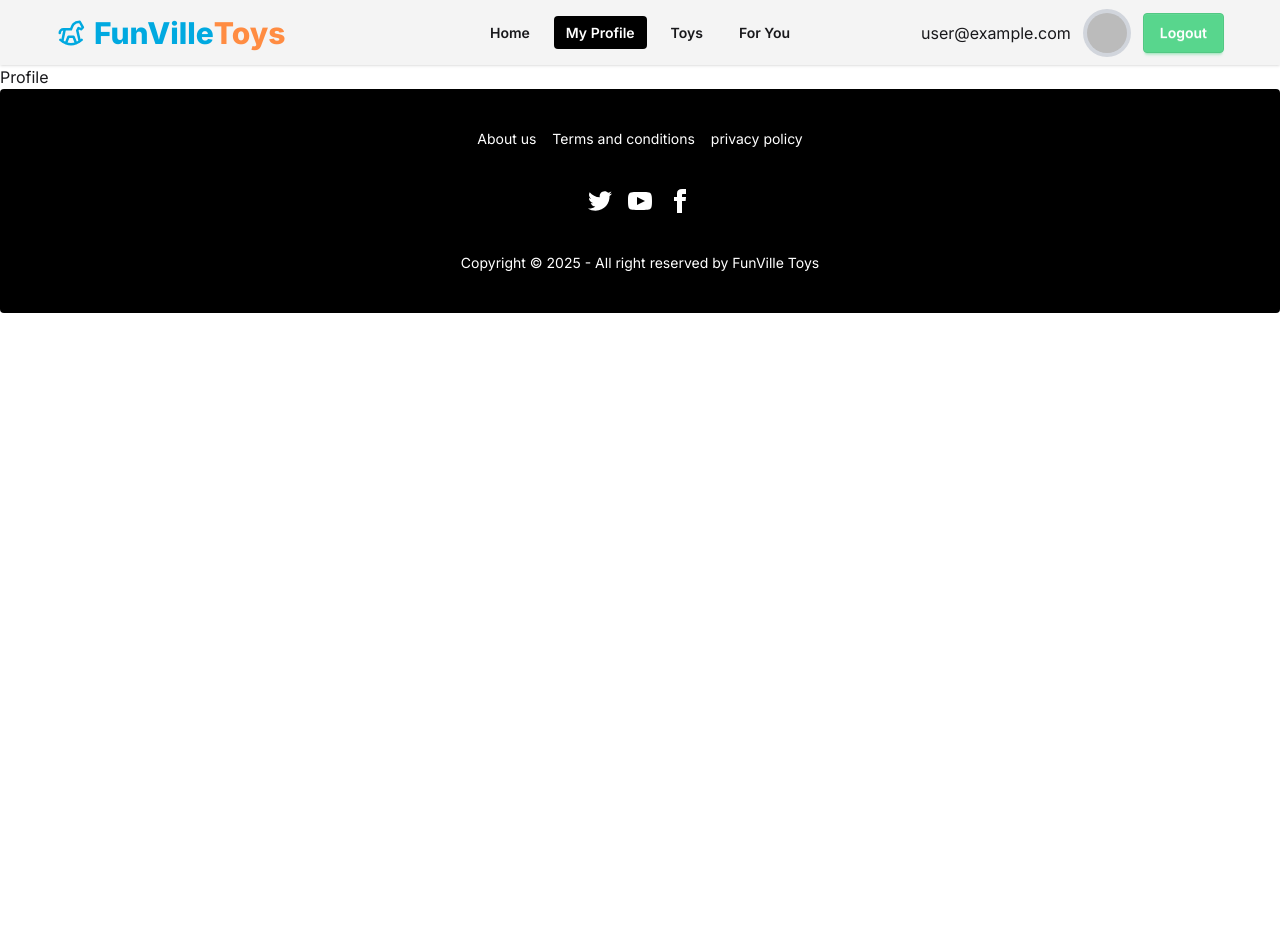
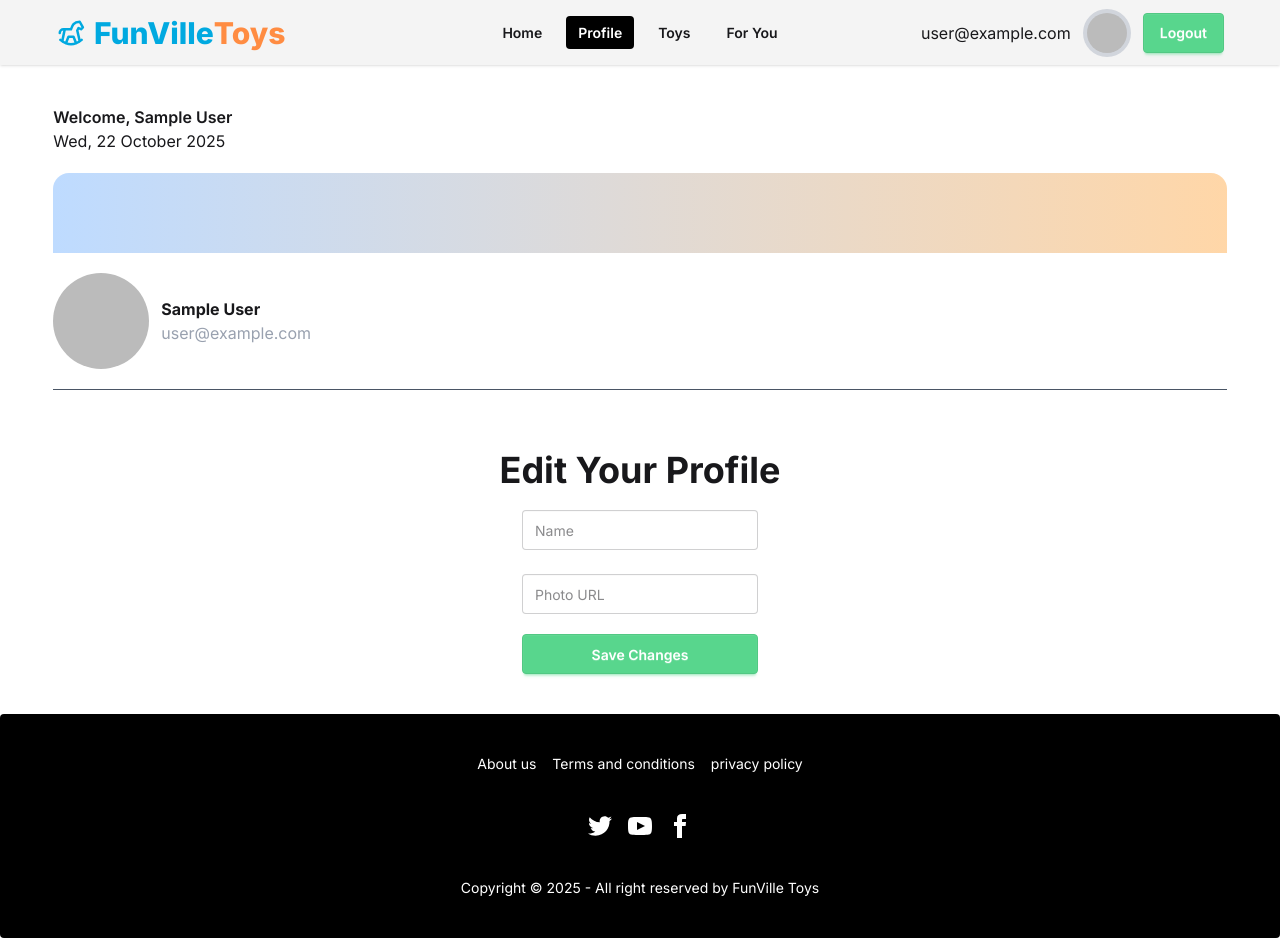
Before and after one commit to Ibne-Shahid/funville-toys, a React (Vite) app: page /myProfile in a window 1280 px wide. Before the commit the page ends 800 px from the top, so only its background shows below. Built offline with nearby package versions, Linux system fonts and the light colour scheme; no server answers; sample sign-in values are in the browser's storage.

Commit message:
my profile design and edit profile functionality done, and a navigation bug fixed for better UX

```diff
--- a/package.json
+++ b/package.json
@@ -12,6 +12,7 @@
   "dependencies": {
     "@tailwindcss/vite": "^4.1.12",
     "axios": "^1.12.2",
+    "date-fns": "^4.1.0",
     "firebase": "^12.4.0",
     "react": "^19.1.1",
     "react-dom": "^19.1.1",
--- a/src/components/NavBar.jsx
+++ b/src/components/NavBar.jsx
@@ -40,7 +40,7 @@ const NavBar = () => {
                             tabIndex="-1"
                             className="menu menu-sm dropdown-content bg-base-100 rounded-box z-1 mt-3 w-52 p-2 shadow">
                             <li className='font-semibold'><NavLink className={({ isActive }) => isActive ? "bg-black text-white" : ""} to="/">Home</NavLink></li>
-                            <li className='font-semibold'><NavLink className={({ isActive }) => isActive ? "bg-black text-white" : ""} to="/myProfile">My Profile</NavLink></li>
+                            <li className='font-semibold'><NavLink className={({ isActive }) => isActive ? "bg-black text-white" : ""} to="/myProfile">Profile</NavLink></li>
                             <li className='font-semibold'><NavLink className={({ isActive }) => isActive ? "bg-black text-white" : ""} to="/allToys">Toys</NavLink></li>
                             <li className='font-semibold'><NavLink className={({ isActive }) => isActive ? "bg-black text-white" : ""} to="/forYou">For You</NavLink></li>
 
@@ -52,7 +52,7 @@ const NavBar = () => {
                 <div className="navbar-center hidden lg:flex">
                     <ul className="menu menu-horizontal gap-3 px-1">
                         <li className='font-semibold'><NavLink className={({ isActive }) => isActive ? "bg-black text-white" : ""} to="/">Home</NavLink></li>
-                        <li className='font-semibold'><NavLink className={({ isActive }) => isActive ? "bg-black text-white" : ""} to="/myProfile">My Profile</NavLink></li>
+                        <li className='font-semibold'><NavLink className={({ isActive }) => isActive ? "bg-black text-white" : ""} to="/myProfile">Profile</NavLink></li>
                         <li className='font-semibold'><NavLink className={({ isActive }) => isActive ? "bg-black text-white" : ""} to="/allToys">Toys</NavLink></li>
                         <li className='font-semibold'><NavLink className={({ isActive }) => isActive ? "bg-black text-white" : ""} to="/forYou">For You</NavLink></li>
 
--- a/src/pages/Login.jsx
+++ b/src/pages/Login.jsx
@@ -58,7 +58,7 @@ const Login = () => {
                     text: `Welcome ${user.displayName || "User"}!`,
                     icon: "success"
                 });
-                navigate("/");
+                navigate(`${location.state ? location.state : "/"}`)
             })
             .catch(error => {
                 Swal.fire({
@@ -99,7 +99,7 @@ const Login = () => {
                         <svg aria-label="Google logo" width="16" height="16" xmlns="http://www.w3.org/2000/svg" viewBox="0 0 512 512"><g><path d="m0 0H512V512H0" fill="#fff"></path><path fill="#34a853" d="M153 292c30 82 118 95 171 60h62v48A192 192 0 0190 341"></path><path fill="#4285f4" d="m386 400a140 175 0 0053-179H260v74h102q-7 37-38 57"></path><path fill="#fbbc02" d="m90 341a208 200 0 010-171l63 49q-12 37 0 73"></path><path fill="#ea4335" d="m153 219c22-69 116-109 179-50l55-54c-78-75-230-72-297 55"></path></g></svg>
                         Login with Google
                     </button>
-                    <p className='mt-3'>Doesn't have an account? <Link to="/register"><span className='text-secondary'>Register</span></Link></p>
+                    <p className='mt-3'>Doesn't have an account? <Link to="/register" state={location.state}><span className='text-secondary'>Register</span></Link></p>
                 </form>
             </div>
         </div>
--- a/src/pages/Profile.jsx
+++ b/src/pages/Profile.jsx
@@ -1,10 +1,72 @@
-import React from 'react'
+import React, { use } from 'react'
+import { AuthContext } from '../provider/AuthProvider'
+import { format } from 'date-fns'
 
 const Profile = () => {
+
+  const { user, updateUser, setUser } = use(AuthContext)
+
+  const handleUpdate = (e)=>{
+      e.preventDefault()
+
+      const form = e.target;
+      const name = form.name.value;
+      const photo = form.photo.value;
+
+      const updatedName = name || user?.displayName;
+      const updaterPhoto = photo || user?.photoURL;
+
+      updateUser({displayName: updatedName, photoURL: updaterPhoto})
+      .then(()=>{
+        setUser({...user, displayName: updatedName, photoURL: updaterPhoto})
+        form.reset()
+      })
+      .catch((error)=>{
+        console.log(error);
+
+      })
+  }
+
   return (
-    <div>
+    <div className='w-11/12 mx-auto'>
       <title>My Profile | FunVille Toys</title>
-      <div>Profile</div>
+      <div className='py-5 md:py-10'>
+        <p className='font-semibold'>Welcome, {user?.displayName}</p>
+        <p>{format(new Date(), "EE, dd LLLL uuuu")}</p>
+        <div className='h-20 bg-gradient-to-r from-blue-200 to-orange-200 rounded-t-2xl mt-5'></div>
+        <div className='mt-5 flex gap-3 items-center'>
+          <img className='rounded-full' src={user?.photoURL} alt="" />
+          <div>
+            <p className='font-bold'>{user?.displayName}</p>
+            <p className='text-gray-400'>{user?.email}</p>
+          </div>
+        </div>
+        <hr className='mt-5 mb-5 text-gray-600' />
+
+        <div className='flex flex-col justify-center items-center w-full'>
+          <h1 className='text-center text-2xl md:text-4xl mt-10 font-bold mb-5'>Edit Your Profile</h1>
+          <form onSubmit={handleUpdate} className='flex flex-col'>
+            <label className="input">
+
+              <input
+                type="text"
+                placeholder="Name"
+                name="name"
+
+              />
+            </label><br />
+
+            <label className="input">
+
+              <input name="photo" type="text" placeholder="Photo URL"/>
+            </label>
+
+            <button className='btn btn-accent text-white mt-5'>Save Changes</button>
+
+          </form>
+        </div>
+
+      </div>
     </div>
   )
 }
--- a/src/pages/Register.jsx
+++ b/src/pages/Register.jsx
@@ -1,5 +1,5 @@
 import React, { use, useState } from 'react'
-import { Link, useNavigate } from 'react-router'
+import { Link, useLocation, useNavigate } from 'react-router'
 import { AuthContext } from '../provider/AuthProvider'
 import Swal from 'sweetalert2'
 import { FaEye } from 'react-icons/fa'
@@ -11,6 +11,7 @@ const Register = () => {
     const [showPassword, setShowPassword] = useState(false)
     const { createUser, setUser, updateUser, signInWithGoogle } = use(AuthContext)
     const navigate = useNavigate()
+    const location = useLocation()
 
     const togglePassword = (e)=>{
         e.preventDefault()
@@ -67,7 +68,7 @@ const Register = () => {
                     text: `Welcome ${name}!`,
                     icon: "success"
                 });
-                navigate("/")
+                navigate(`${location.state? location.state : "/"}`);
             })
             .catch((error) => {
                 const errorMessage = error.message;
@@ -92,7 +93,8 @@ const Register = () => {
                     text: `Welcome ${user.displayName || "User"}!`,
                     icon: "success"
                 });
-                navigate("/");
+
+                navigate(`${location.state? location.state : "/"}`);
             })
             .catch(error => {
                 Swal.fire({
--- a/src/provider/AuthProvider.jsx
+++ b/src/provider/AuthProvider.jsx
@@ -4,7 +4,7 @@ import { createUserWithEmailAndPassword, getAuth, GoogleAuthProvider, onAuthStat
 
 const AuthContext = createContext()
 const auth = getAuth(app)
-const googleProvider = new GoogleAuthProvider
+const googleProvider = new GoogleAuthProvider()
 
 const AuthProvider = ({children}) => {
 
```
Also changed, not shown: 1 other file (tests, documents, lock files or other folders).
